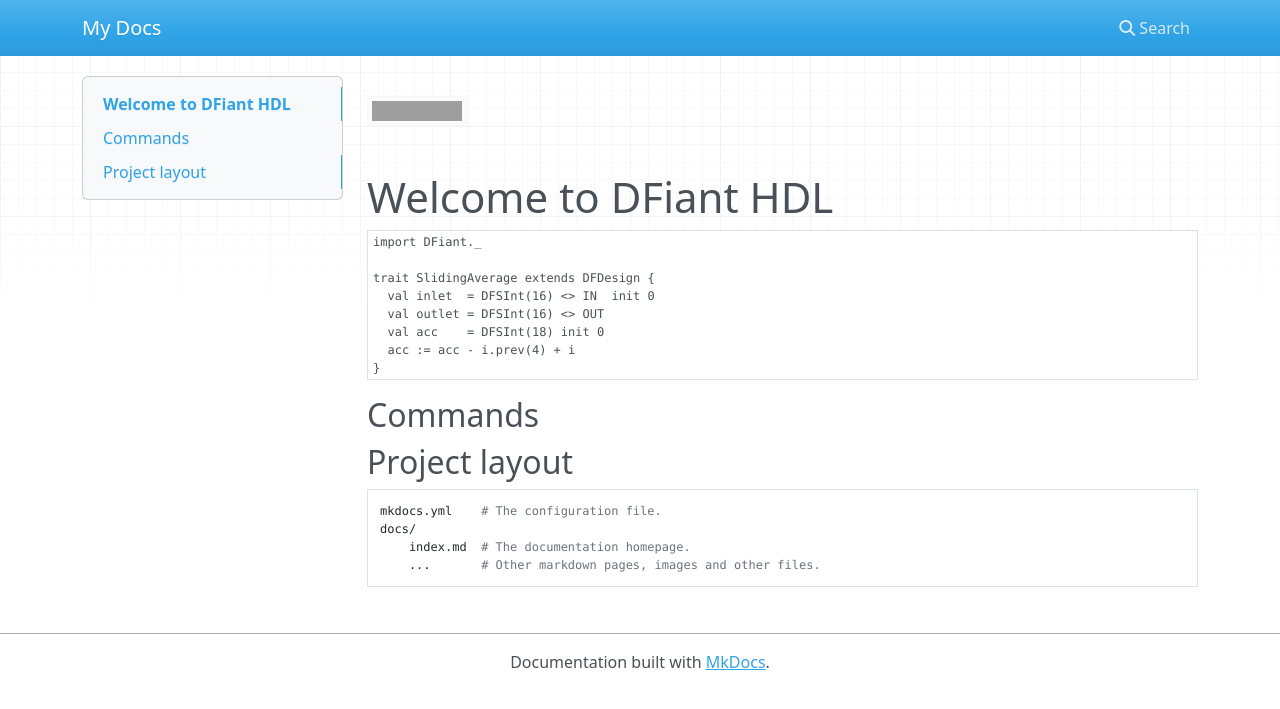
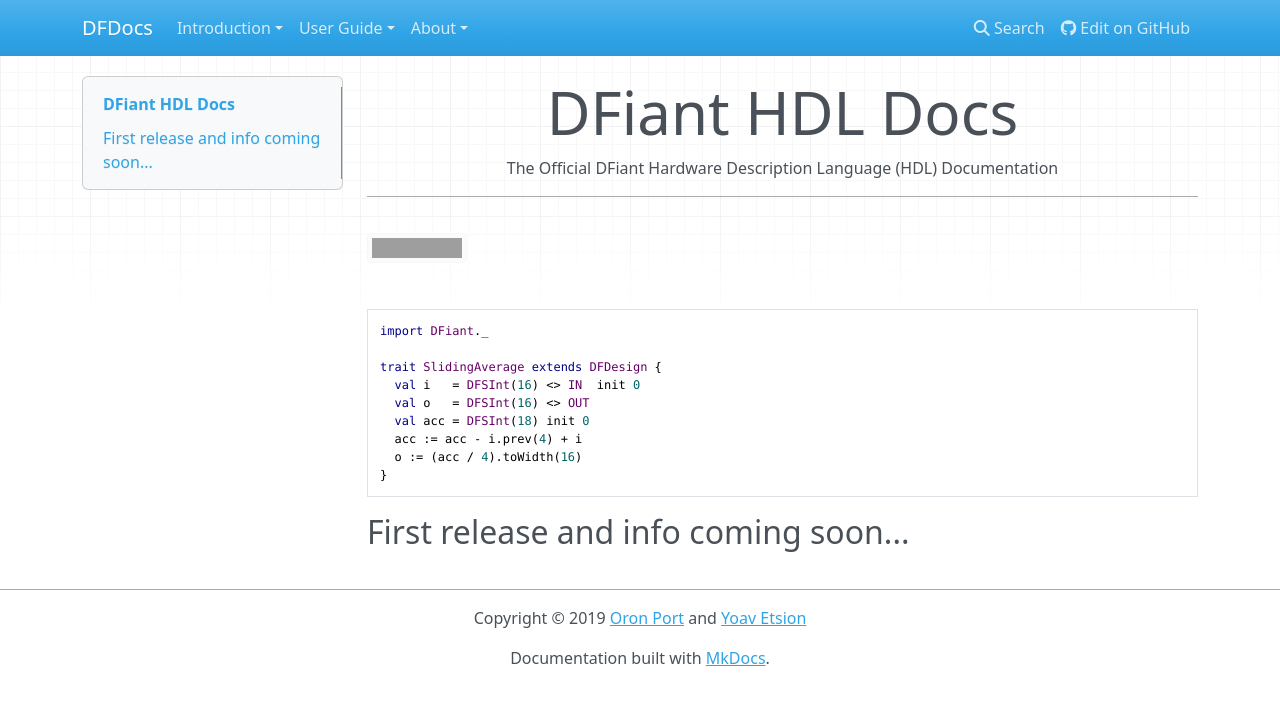
Before and after one commit to DFiantHDL/DFHDL, an MkDocs documentation site: the page built from doc/official/docs/index.md, in a window 1280 px wide. Shown: the top 709 px of the page. Built offline with MkDocs 1.6.1, drawn with Linux system fonts in a browser that asks for light colours; nearby versions of some CDN libraries; grey boxes are pictures that could not be loaded.

Commit message:
docs change

````diff
--- /dev/null
+++ b/doc/official/docs/css/extra.css
@@ -0,0 +1,27 @@
+div.col-md-9 h1:first-of-type {
+    text-align: center;
+    font-size: 60px;
+    font-weight: 300;
+}
+
+div.col-md-9>p:first-of-type {
+    text-align: center;
+}
+
+div.col-md-9 p.admonition-title:first-of-type {
+    text-align: left;
+}
+
+div.col-md-9 h1:first-of-type .headerlink {
+    display: none;
+}
+
+code.no-highlight {
+    color: black;
+}
+
+/* Definition List styles */
+
+dd {
+    padding-left: 20px;
+}
--- a/doc/official/docs/index.md
+++ b/doc/official/docs/index.md
@@ -1,27 +1,27 @@
+# DFiant HDL Docs
+
+The Official DFiant Hardware Description Language (HDL) Documentation
+
+---
+
 [![Build Status](https://travis-ci.com/soronpo/DFiant.svg?token=dzwzuUsZuyhzAjyvw87v&branch=master)](https://travis-ci.com/soronpo/DFiant)
 
-# Welcome to DFiant HDL
+
 
 ```scala
 import DFiant._
 
 trait SlidingAverage extends DFDesign {
-  val inlet  = DFSInt(16) <> IN  init 0
-  val outlet = DFSInt(16) <> OUT
-  val acc    = DFSInt(18) init 0
+  val i   = DFSInt(16) <> IN  init 0
+  val o   = DFSInt(16) <> OUT
+  val acc = DFSInt(18) init 0
   acc := acc - i.prev(4) + i
+  o := (acc / 4).toWidth(16)
 }
 ```
-
-## Commands
 
 
 
 
 
-## Project layout
-
-    mkdocs.yml    # The configuration file.
-    docs/
-        index.md  # The documentation homepage.
-        ...       # Other markdown pages, images and other files.
+## First release and info coming soon...
--- a/doc/official/mkdocs.yml
+++ b/doc/official/mkdocs.yml
@@ -1 +1,34 @@
-site_name: My Docs
+site_name: DFDocs
+site_url: https://dfianthdl.github.io/
+site_description: DFiant Hardware Description Language (HDL) Documentation
+site_author: Oron Port
+
+repo_url: https://github.com/DFiantHDL
+
+theme:
+    name: mkdocs
+    highlightjs: true
+    hljs_style: googlecode
+    hljs_languages:
+        - scala
+
+nav:
+    - Introduction:
+        - Why Another HDL?: intro/why-another-hdl.md
+        - What is a Dataflow HDL?: intro/what-is-a-datflow-hdl.md
+        - DFiant for Software Developers: intro/dfiant-for-software-developers.md
+        - DFiant for Hardware Developers: intro/dfiant-for-hardware-developers.md
+    - User Guide:
+        - TBD: user-guide/tbd.md
+    - About:
+        - Release Notes: about/release-notes.md
+        - Contributing: about/contributing.md
+        - License: about/license.md
+
+extra_css:
+    - css/extra.css
+
+copyright: Copyright &copy; 2019 <a href="https://www.researchgate.net/profile/Oron_Port">Oron Port</a> and <a href="https://yoav.net.technion.ac.il">Yoav Etsion</a>
+
+plugins:
+    - search
````
Also changed, not shown: 1 other file.
